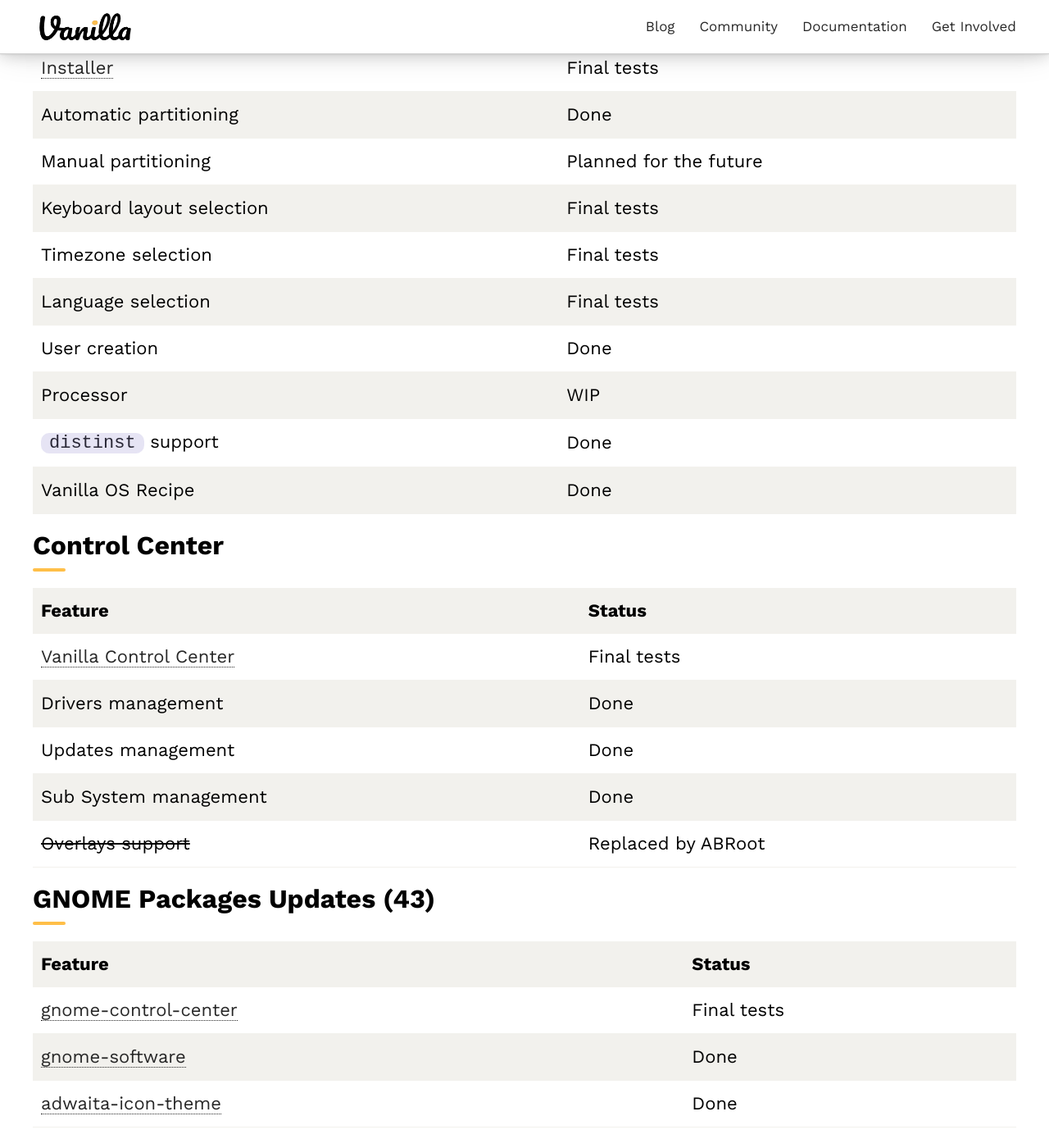
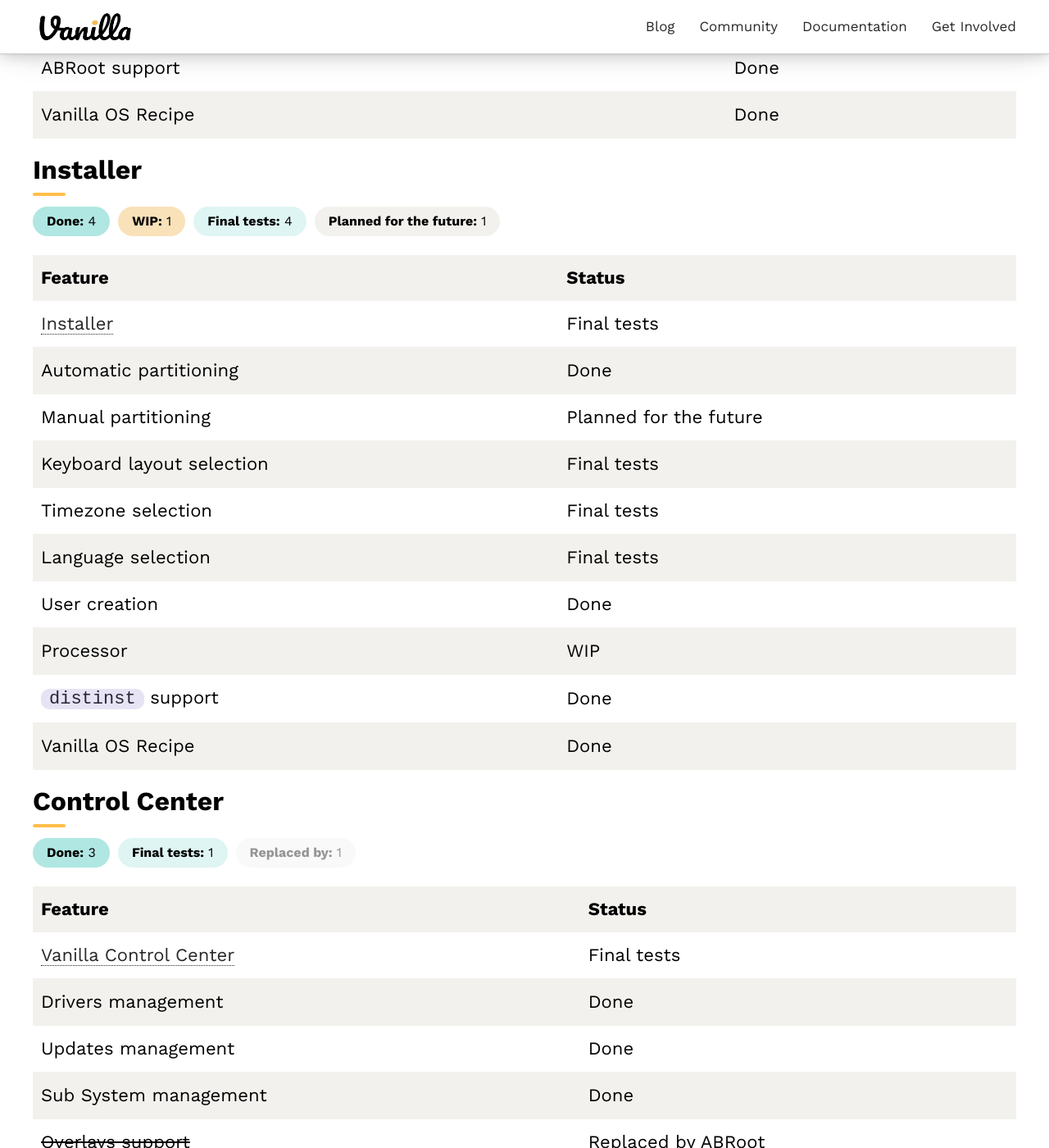
Before and after one commit to Vanilla-OS/website, a Jekyll site: the page built from roadmap.md, in a window 1280 px wide and 1400 px high, scrolled down 5291 px. Shown: the whole window at 82% size. Built offline with Jekyll 4.4.1, drawn with Linux system fonts in a browser that asks for light colours; some of the changed text lies outside the part shown.

```diff
--- a/assets/css/dark.css
+++ b/assets/css/dark.css
@@ -61,7 +61,8 @@
         background: #242424fa;
     }
 
-    .hero.hero-secondary {
+    .hero.hero-secondary,
+    .table-status span {
         background-color: #2e2e2e;
     }
 
@@ -119,11 +120,14 @@
         background-color: #181818;
     }
 
-    .timeline-grayed .timeline-item-content, .timeline-grayed .timeline-label {
+    .timeline-grayed .timeline-item-content, .timeline-grayed .timeline-label,
+    .table-status .table-status-discontinued,
+    .table-status .table-status-replaced-by {
         background-color: #282828;
     }
 
-    .timeline-green .timeline-item-content, .timeline-green .timeline-label {
+    .timeline-green .timeline-item-content, .timeline-green .timeline-label,
+    .table-status .table-status-done {
         background-color: #386662;
     }
 
@@ -131,8 +135,14 @@
         background-color: #6c2d2d;
     }
 
-    .timeline-dimmed-green .timeline-item-content, .timeline-dimmed-green .timeline-label {
+    .timeline-dimmed-green .timeline-item-content, .timeline-dimmed-green .timeline-label,
+    .table-status .table-status-final-tests {
         background-color: #485453;
+    }
+
+    .timeline-yellow .timeline-item-content, .timeline-yellow .timeline-label,
+    .table-status .table-status-wip {
+        background-color: #6c5d2d;
     }
 
     .timeline-item-content::after {
--- a/assets/css/style.css
+++ b/assets/css/style.css
@@ -882,7 +882,9 @@ pre.highlight {
     font-weight: 600;
 }
 
-.timeline-grayed .timeline-item-content, .timeline-grayed .timeline-label {
+.timeline-grayed .timeline-item-content, .timeline-grayed .timeline-label,
+.table-status .table-status-discontinued,
+.table-status .table-status-replaced-by {
     background-color: #f9f9f9;
     color: #959595;
 }
@@ -892,7 +894,8 @@ pre.highlight {
 }
 
 .timeline-green .timeline-item-content,
-.timeline-green .timeline-label {
+.timeline-green .timeline-label,
+.table-status .table-status-done {
     background-color: #b0e7e2;
 }
 
@@ -918,12 +921,27 @@ pre.highlight {
 }
 
 .timeline-dimmed-green .timeline-item-content,
-.timeline-dimmed-green .timeline-label {
+.timeline-dimmed-green .timeline-label,
+.table-status .table-status-final-tests {
     background-color: #dff5f3;
 }
 
 .timeline-dimmed-green .timeline-item-content::after {
     border-color: #75b1a8;
+}
+
+.timeline-yellow h4::after {
+    background-color: #ffbf48;
+}
+
+.timeline-yellow .timeline-item-content,
+.timeline-yellow .timeline-label,
+.table-status .table-status-wip {
+    background-color: #f9e1b9;
+}
+
+.timeline-yellow .timeline-item-content::after {
+    border-color: #ffbf48;
 }
 
 /* Toast */
@@ -967,3 +985,16 @@ pre.highlight {
     justify-content: center;
     cursor: pointer;
 }
+
+.table-status {
+    padding: 3px 0;
+    display: flex;
+    gap: 10px;
+}
+
+.table-status span {
+    background: #f2f1ed;
+    padding: 0 17px;
+    border-radius: 20px;
+    font-size: 16px;
+}
--- /dev/null
+++ b/assets/js/tableStatus.js
@@ -0,0 +1,53 @@
+function countStatuses(table) {
+    var statuses = {
+        "Done": 0,
+        "WIP": 0,
+        "Final tests": 0,
+        "Discontinued": 0,
+        "Planned for the future": 0,
+        "Replaced by": 0
+    };
+    var rows = table.getElementsByTagName("tr");
+    for (var i = 0; i < rows.length; i++) {
+        var cells = rows[i].getElementsByTagName("td");
+        if (cells.length == 2) {
+            var status = cells[1].innerText;
+            if (status in statuses) {
+                statuses[status]++;
+            } else if (status.startsWith("Replaced by")) {
+                statuses["Replaced by"]++;
+            }
+        }
+    }
+    return statuses;
+}
+
+function displayStatuses(table, statuses) {
+    var div = document.createElement("div");
+    div.className = "table-status";
+    for (var status in statuses) {
+        if (statuses[status] > 0) {
+            var span = document.createElement("span");
+            var statusClass = status.toLowerCase().replace(/ /g, "-");
+            span.className = "table-status-" + statusClass;
+            span.innerHTML = "<b>" + status + ":</b> " + statuses[status];
+            div.appendChild(span);
+        }
+    }
+    var h3 = table.previousElementSibling;
+    if (h3.tagName == "H3") {
+        h3.parentNode.insertBefore(div, h3.nextSibling);
+    } else {
+        table.parentNode.insertBefore(div, table);
+    }
+}
+
+function countAndDisplayStatuses() {
+    var tables = document.getElementsByTagName("table");
+    for (var i = 0; i < tables.length; i++) {
+        var statuses = countStatuses(tables[i]);
+        displayStatuses(tables[i], statuses);
+    }
+}
+
+window.onload = countAndDisplayStatuses;
--- a/roadmap.md
+++ b/roadmap.md
@@ -191,3 +191,6 @@ The following planning is subject to change.
 | [Handbook](https://github.com/Vanilla-OS/handbook) | WIP |
 | [AdwDialog](https://github.com/Vanilla-OS/AdwDialog) | Done |
 | [`distinst`](https://github.com/Vanilla-OS/distinst) minor changes | Done |
+
+
+<script type="text/javascript" src="/assets/js/tableStatus.js"></script>
```
